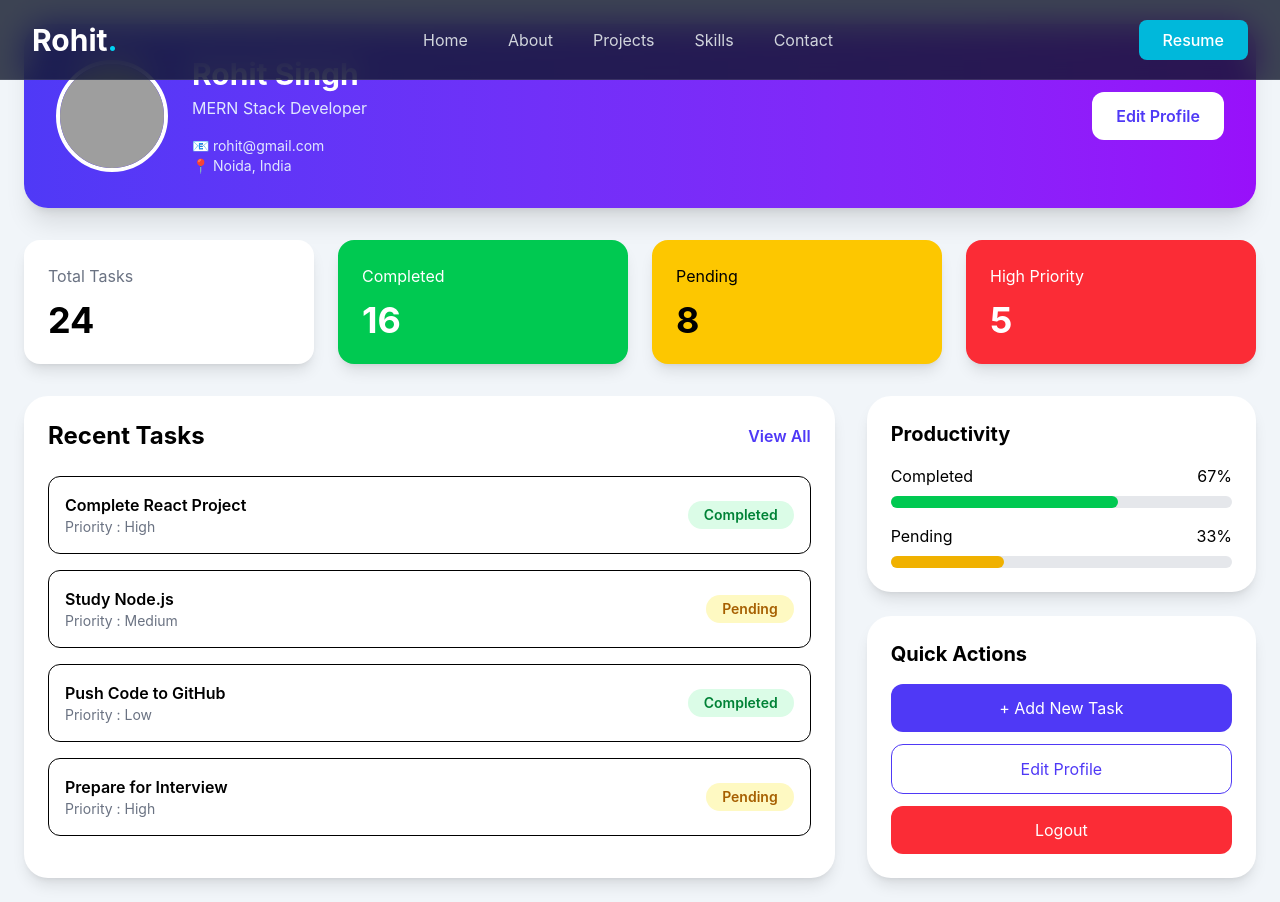
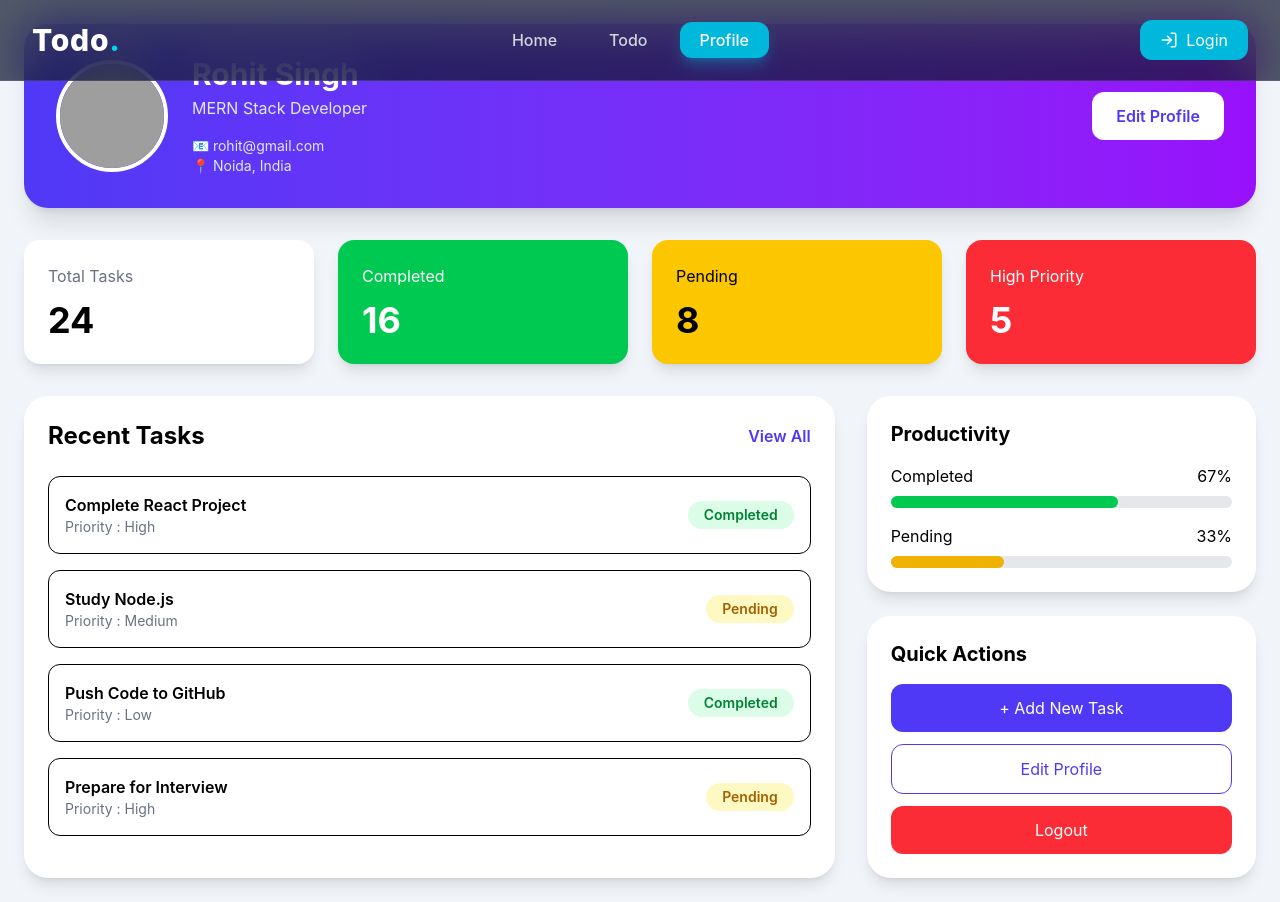
Before and after one commit to rohitdevelop/mind-form, a React app in the folder frontend/: page /profile in a window 1280 px wide. Built offline with nearby package versions, Linux system fonts and the light colour scheme; grey boxes are pictures that could not be loaded; the HTML template or start-up script is replaced by a standard one.

Commit message:
created a new navbar

```diff
--- a/frontend/src/components/Navbar.jsx
+++ b/frontend/src/components/Navbar.jsx
@@ -1,112 +1,99 @@
 import React from "react";
+import { NavLink } from "react-router-dom";
 import {
   House,
+  CircleCheckBig,
   User,
-  FolderKanban,
-  Mail,
+  LogIn,
 } from "lucide-react";
 
-const Navbar = () => {
 const navItems = [
   {
     name: "Home",
-      icon: <House size={22} />,
+    path: "/",
+    icon: <House size={20} />,
   },
   {
-      name: "About",
-      icon: <User size={22} />,
+    name: "Todo",
+    path: "/todo",
+    icon: <CircleCheckBig size={20} />,
   },
   {
-      name: "Projects",
-      icon: <FolderKanban size={22} />,
-    },
-    {
-      name: "Contact",
-      icon: <Mail size={22} />,
+    name: "Profile",
+    path: "/profile",
+    icon: <User size={20} />,
   },
 ];
 
+const Navbar = () => {
   return (
     <>
-      {/* Desktop Navbar */}
-{/* Desktop Navbar */}
-<nav className="hidden md:flex fixed top-0 left-0 w-full h-20 bg-[#0f172a]/80 backdrop-blur-lg border-b border-white/10 z-50">
-  <div className="max-w-7xl w-full mx-auto px-8 flex items-center justify-between">
+      {/* ================= Desktop Navbar ================= */}
+      <header className="hidden md:flex fixed top-0 left-0 w-full z-50 border-b border-white/10 bg-slate-900/70 backdrop-blur-xl">
+        <div className="max-w-7xl mx-auto w-full h-20 px-8 flex items-center justify-between">
 
           {/* Logo */}
-    <h1 className="text-3xl font-bold text-white cursor-pointer">
-      Rohit<span className="text-cyan-400">.</span>
-    </h1>
+          <NavLink
+            to="/"
+            className="text-3xl font-extrabold text-white tracking-wide"
+          >
+            Todo<span className="text-cyan-400">.</span>
+          </NavLink>
 
-    {/* Nav Links */}
-    <ul className="flex items-center gap-10">
-      <li>
-        <a
-          href="#home"
-          className="text-gray-300 hover:text-cyan-400 transition duration-300"
+          {/* Links */}
+          <ul className="flex items-center gap-3">
+            {navItems.map((item) => (
+              <li key={item.name}>
+                <NavLink
+                  to={item.path}
+                  className={({ isActive }) =>
+                    `relative px-5 py-2 rounded-xl font-medium transition-all duration-300 ${
+                      isActive
+                        ? "bg-cyan-500 text-white shadow-lg shadow-cyan-500/30"
+                        : "text-gray-300 hover:text-white hover:bg-white/10"
+                    }`
+                  }
                 >
-          Home
-        </a>
+                  {item.name}
+                </NavLink>
               </li>
-
-      <li>
-        <a
-          href="#about"
-          className="text-gray-300 hover:text-cyan-400 transition duration-300"
-        >
-          About
-        </a>
-      </li>
-
-      <li>
-        <a
-          href="#projects"
-          className="text-gray-300 hover:text-cyan-400 transition duration-300"
-        >
-          Projects
-        </a>
-      </li>
-
-      <li>
-        <a
-          href="#skills"
-          className="text-gray-300 hover:text-cyan-400 transition duration-300"
-        >
-          Skills
-        </a>
-      </li>
-
-      <li>
-        <a
-          href="#contact"
-          className="text-gray-300 hover:text-cyan-400 transition duration-300"
-        >
-          Contact
-        </a>
-      </li>
+            ))}
           </ul>
 
-    {/* Button */}
-    <button className="px-6 py-2 rounded-lg bg-cyan-500 hover:bg-cyan-600 transition text-white font-medium">
-      Resume
+          {/* Login Button */}
+          <button className="flex items-center gap-2 px-5 py-2 rounded-xl bg-cyan-500 text-white hover:bg-cyan-600 transition">
+            <LogIn size={18} />
+            Login
           </button>
         </div>
-</nav>
-      {/* Mobile Bottom Navbar */}
-      <nav className="md:hidden fixed bottom-5 left-1/2 -translate-x-1/2 z-50 w-[92%]">
-        <div className="flex justify-around items-center py-3 rounded-full bg-white/10 backdrop-blur-xl border border-white/20 shadow-2xl">
+      </header>
+
+      {/* ================= Mobile Bottom Navbar ================= */}
+
+      <nav className="md:hidden fixed bottom-5 left-1/2 -translate-x-1/2 w-[92%] z-50">
+        <div className="bg-slate-900/80 backdrop-blur-xl border border-white/10 rounded-full px-3 py-2 shadow-2xl">
+          <div className="flex justify-around">
+
             {navItems.map((item) => (
-            <button
+              <NavLink
                 key={item.name}
-              className="flex flex-col items-center text-gray-300 hover:text-cyan-400 transition-all duration-300"
+                to={item.path}
+                className={({ isActive }) =>
+                  `flex flex-col items-center justify-center px-4 py-2 rounded-full transition-all duration-300 ${
+                    isActive
+                      ? "bg-cyan-500 text-white"
+                      : "text-gray-400 hover:text-cyan-400"
+                  }`
+                }
               >
                 {item.icon}
-
                 <span className="text-[11px] mt-1">
                   {item.name}
                 </span>
-            </button>
+              </NavLink>
             ))}
+
+          </div>
         </div>
       </nav>
     </>
```
Lines whose indentation alone changed are shown as unchanged.
